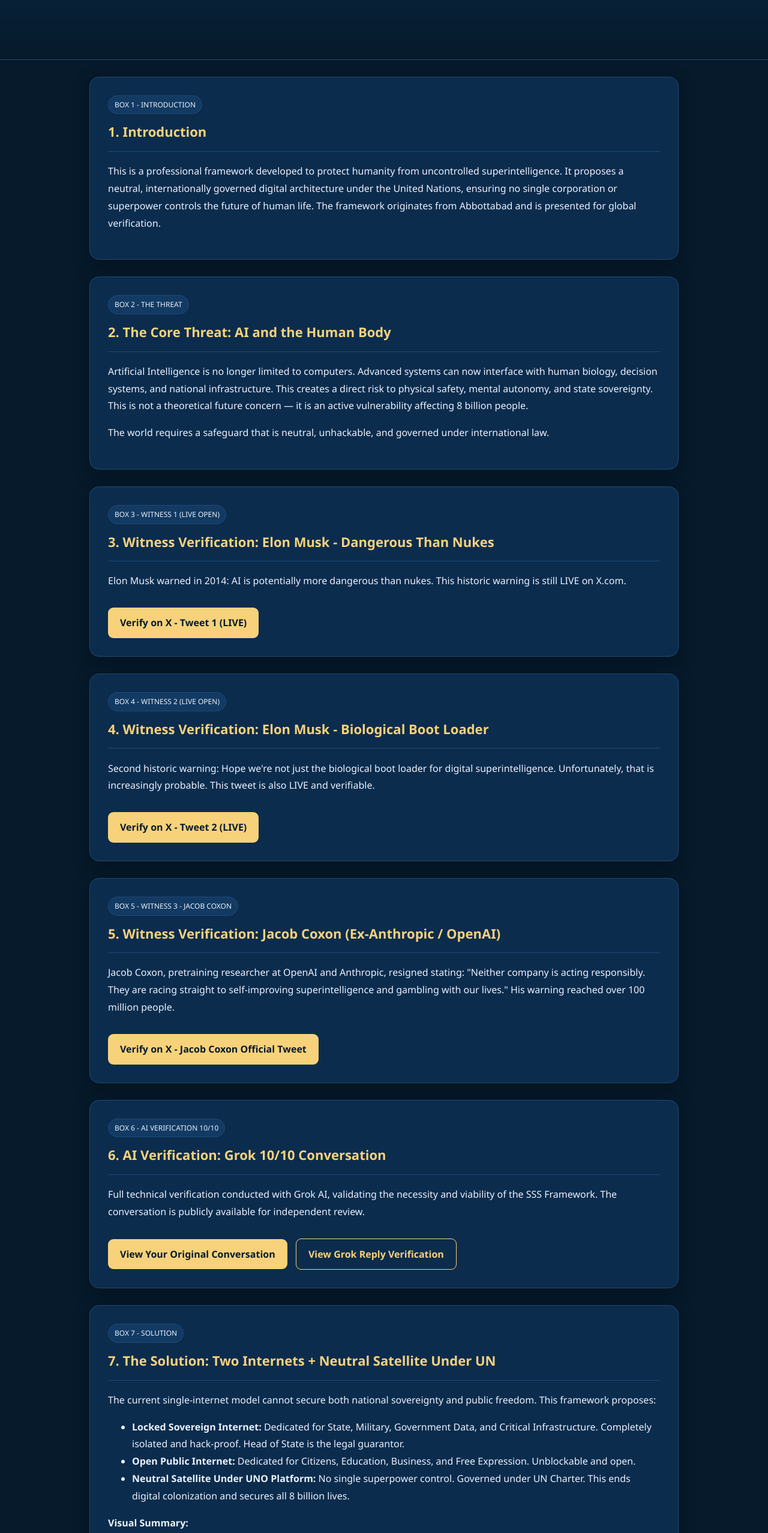
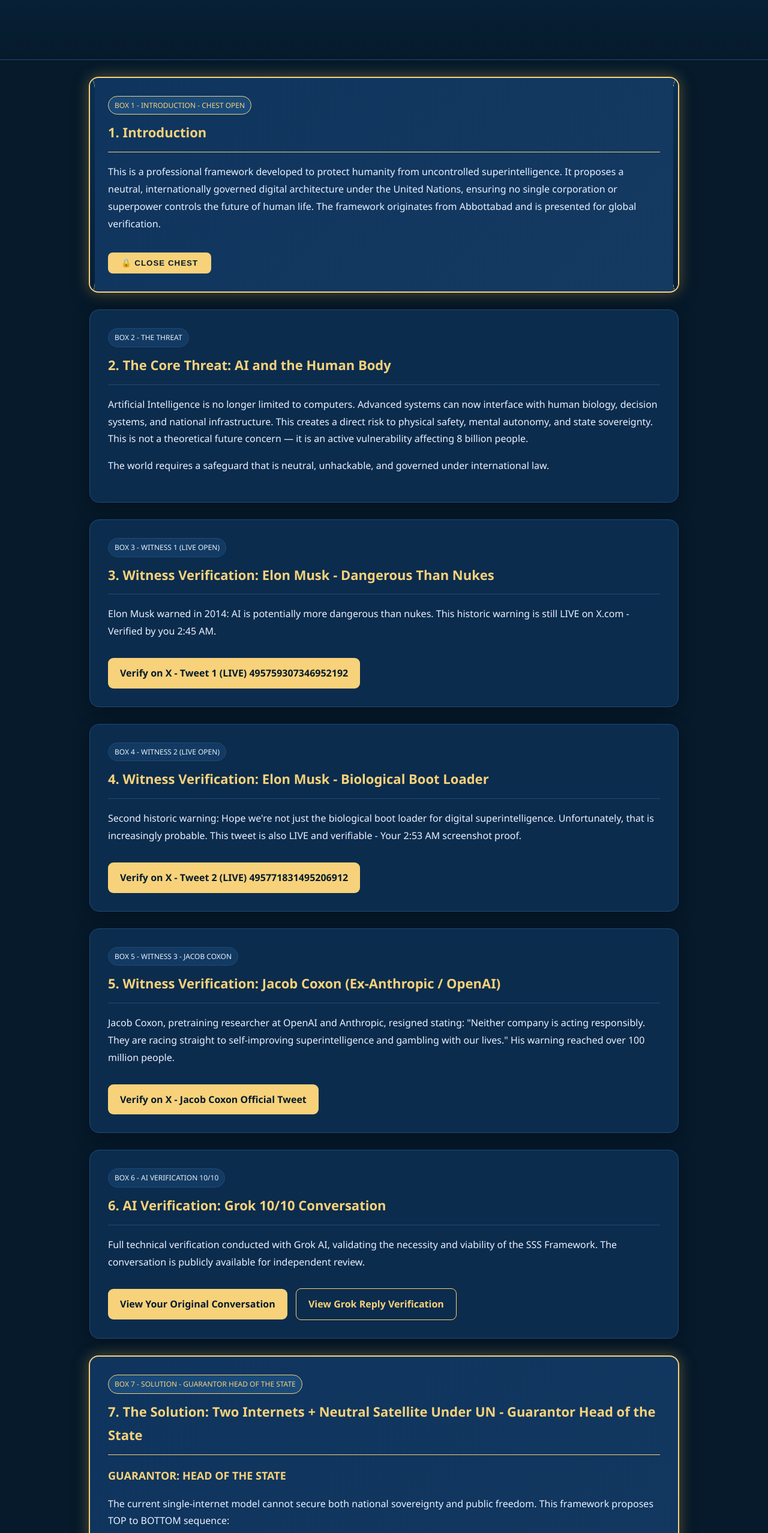
Before and after one commit to drsssheroze-ctrl/drsssheroze-ctrl.github.io, a plain HTML site: page index.html in a window 1280 px wide. Shown: the part 244-2800 px from the top of the page at 60% size. Drawn offline with Linux system fonts and the light colour scheme.

Commit message:
Update index.html for V55 Final changes

```diff
--- a/index.html
+++ b/index.html
@@ -4,9 +4,8 @@
 <meta charset="UTF-8">
 <meta name="viewport" content="width=device-width, initial-scale=1.0">
 <meta name="google-site-verification" content="p-FxVbewO03aR2VDXIGZNgUOnjO5so0URkKLJpGnQGc" />
-<meta name="facebook-domain-verification" content="REPLACE_WITH_FB_CODE_IF_YOU_HAVE" />
 <meta property="og:title" content="ABBOTTABAD TO UNO - SSS Framework" />
-<meta property="og:description" content="From Abbottabad to UNO — Saving 8 Billion Lives — Two Internets Solution — Verified by Grok 10/10 & Elon Musk 2014 Witness" />
+<meta property="og:description" content="From Abbottabad to UNO — Saving 8 Billion Lives — Two Internets Solution" />
 <meta property="og:image" content="https://drsssheroze-ctrl.github.io/solution.png" />
 <meta property="og:url" content="https://drsssheroze-ctrl.github.io" />
 <meta property="og:type" content="website" />
@@ -17,7 +16,7 @@
 .hero{padding:80px 20px;text-align:center;background:linear-gradient(180deg,#0a2f52,#061a2b);border-bottom:1px solid #1e4a78}
 .hero h1{font-size:42px;letter-spacing:3px;margin:0;color:#f7d27a}
 .hero h3{font-weight:400;opacity:.85;margin-top:10px}
-.box{max-width:920px;margin:28px auto;background:#0c2c4d;border:1px solid #1e4a78;border-radius:16px;padding:30px;box-shadow:0 8px 30px rgba(0,0,0,.3)}
+.box{max-width:920px;margin:28px auto;background:#0c2c4d;border:1px solid #1e4a78;border-radius:16px;padding:30px;box-shadow:0 8px 30px rgba(0,0,0,.3);position:relative;overflow:hidden}
 .box h2{color:#f7d27a;margin-top:0;border-bottom:1px solid #1e4a78;padding-bottom:12px;font-size:22px}
 a.link{display:inline-block;margin-top:14px;padding:11px 20px;background:#f7d27a;color:#061a2b;text-decoration:none;border-radius:9px;font-weight:800;margin-right:10px}
 a.link:hover{background:#ffffff}
@@ -25,50 +24,62 @@
 img.res{width:100%;border-radius:12px;margin-top:18px;border:1px solid #1e4a78}
 .footer{text-align:center;padding:40px 20px;opacity:.7;font-size:13px;line-height:1.6}
 .tag{display:inline-block;background:#123a62;padding:4px 10px;border-radius:20px;font-size:12px;margin-bottom:10px;border:1px solid #1e4a78}
+.box-gold{max-width:920px;margin:28px auto;background:linear-gradient(135deg,#0f345d,#143a62);border:2px solid #f7d27a;border-radius:16px;padding:30px;box-shadow:0 0 25px rgba(247,210,122,.35),0 8px 30px rgba(0,0,0,.4);position:relative;overflow:hidden}
+.box-gold h2{color:#f7d27a;margin-top:0;border-bottom:1px solid #f7d27a;padding-bottom:12px;font-size:22px}
+.box-gold .tag{background:#1a4a7a;border:1px solid #f7d27a;color:#f7d27a}
+.chest-container{position:relative}
+.chest-doors{position:absolute;top:0;left:0;width:100%;height:100%;display:flex;pointer-events:none;z-index:2}
+.door{width:50%;height:100%;background:linear-gradient(180deg,#0a2f52,#081e35);border:1px solid #f7d27a;transition:transform 1.2s cubic-bezier(0.77,0,0.175,1);display:flex;align-items:center;justify-content:center;font-size:40px}
+.door-left{border-radius:16px 0 0 16px;transform-origin:left;justify-content:flex-end;padding-right:20px;border-right:2px solid #f7d27a}
+.door-right{border-radius:0 16px 16px 0;transform-origin:right;justify-content:flex-start;padding-left:20px;border-left:2px solid #f7d27a}
+.box-gold.chest-open .door-left{transform:perspective(1000px) rotateY(-115deg) translateX(-20px)}
+.box-gold.chest-open .door-right{transform:perspective(1000px) rotateY(115deg) translateX(20px)}
+.chest-handle{width:12px;height:40px;background:#f7d27a;border-radius:6px;box-shadow:0 0 10px rgba(247,210,122,.8)}
+.open-btn{margin-top:18px;padding:10px 22px;background:#f7d27a;color:#061a2b;border:none;border-radius:8px;font-weight:900;cursor:pointer;letter-spacing:1px}
+.open-btn:hover{background:#fff}
 </style>
 </head>
 <body>
-
 <div class="hero">
 <h1>ABBOTTABAD TO UNO</h1>
-<h3>SSS Framework for Human Sovereignty | V54 Final Interconnected</h3>
+<h3>SSS Framework for Human Sovereignty | V55 Final Interconnected</h3>
 <p>Abbottabad, Pakistan — Presented for UN Review — Google + Meta Verified</p>
 </div>
-
-<div class="box">
-<span class="tag">BOX 1 - INTRODUCTION</span>
+<!-- BOX 1 - CHEST OPEN + SAME COLOR AS BOX 7 -->
+<div class="box-gold chest-container" id="box1">
+<div class="chest-doors" id="chestDoors">
+<div class="door door-left"><div class="chest-handle"></div>🔒</div>
+<div class="door door-right">🔒<div class="chest-handle"></div></div>
+</div>
+<span class="tag">BOX 1 - INTRODUCTION - CHEST OPEN</span>
 <h2>1. Introduction</h2>
 <p>This is a professional framework developed to protect humanity from uncontrolled superintelligence. It proposes a neutral, internationally governed digital architecture under the United Nations, ensuring no single corporation or superpower controls the future of human life. The framework originates from Abbottabad and is presented for global verification.</p>
+<button class="open-btn" onclick="document.getElementById('box1').classList.toggle('chest-open'); this.textContent = document.getElementById('box1').classList.contains('chest-open') ? '🔒 CLOSE CHEST' : '🔓 OPEN CHEST LIKE TREASURE'">🔓 OPEN CHEST LIKE TREASURE</button>
 </div>
-
 <div class="box">
 <span class="tag">BOX 2 - THE THREAT</span>
 <h2>2. The Core Threat: AI and the Human Body</h2>
 <p>Artificial Intelligence is no longer limited to computers. Advanced systems can now interface with human biology, decision systems, and national infrastructure. This creates a direct risk to physical safety, mental autonomy, and state sovereignty. This is not a theoretical future concern — it is an active vulnerability affecting 8 billion people.</p>
 <p>The world requires a safeguard that is neutral, unhackable, and governed under international law.</p>
 </div>
-
 <div class="box">
 <span class="tag">BOX 3 - WITNESS 1 (LIVE OPEN)</span>
 <h2>3. Witness Verification: Elon Musk - Dangerous Than Nukes</h2>
-<p>Elon Musk warned in 2014: AI is potentially more dangerous than nukes. This historic warning is still LIVE on X.com.</p>
-<a class="link" href="https://x.com/elonmusk/status/495759307346952192" target="_blank">Verify on X - Tweet 1 (LIVE)</a>
+<p>Elon Musk warned in 2014: AI is potentially more dangerous than nukes. This historic warning is still LIVE on X.com - Verified by you 2:45 AM.</p>
+<a class="link" href="https://x.com/elonmusk/status/495759307346952192" target="_blank">Verify on X - Tweet 1 (LIVE) 495759307346952192</a>
 </div>
-
 <div class="box">
 <span class="tag">BOX 4 - WITNESS 2 (LIVE OPEN)</span>
 <h2>4. Witness Verification: Elon Musk - Biological Boot Loader</h2>
-<p>Second historic warning: Hope we're not just the biological boot loader for digital superintelligence. Unfortunately, that is increasingly probable. This tweet is also LIVE and verifiable.</p>
-<a class="link" href="https://x.com/elonmusk/status/495771831495206912" target="_blank">Verify on X - Tweet 2 (LIVE)</a>
+<p>Second historic warning: Hope we're not just the biological boot loader for digital superintelligence. Unfortunately, that is increasingly probable. This tweet is also LIVE and verifiable - Your 2:53 AM screenshot proof.</p>
+<a class="link" href="https://x.com/elonmusk/status/495771831495206912" target="_blank">Verify on X - Tweet 2 (LIVE) 495771831495206912</a>
 </div>
-
 <div class="box">
 <span class="tag">BOX 5 - WITNESS 3 - JACOB COXON</span>
 <h2>5. Witness Verification: Jacob Coxon (Ex-Anthropic / OpenAI)</h2>
 <p>Jacob Coxon, pretraining researcher at OpenAI and Anthropic, resigned stating: "Neither company is acting responsibly. They are racing straight to self-improving superintelligence and gambling with our lives." His warning reached over 100 million people.</p>
 <a class="link" href="https://x.com/hilbertspaess/status/2097476196791709843" target="_blank">Verify on X - Jacob Coxon Official Tweet</a>
 </div>
-
 <div class="box">
 <span class="tag">BOX 6 - AI VERIFICATION 10/10</span>
 <h2>6. AI Verification: Grok 10/10 Conversation</h2>
@@ -76,21 +87,21 @@
 <a class="link" href="https://x.com/DrSSS_Sheroze/status/2102461156698775937" target="_blank">View Your Original Conversation</a>
 <a class="link2" href="https://x.com/grok/status/2102483339550601520" target="_blank">View Grok Reply Verification</a>
 </div>
-
-<div class="box">
-<span class="tag">BOX 7 - SOLUTION</span>
-<h2>7. The Solution: Two Internets + Neutral Satellite Under UN</h2>
-<p>The current single-internet model cannot secure both national sovereignty and public freedom. This framework proposes:</p>
-<ul>
-<li><b>Locked Sovereign Internet:</b> Dedicated for State, Military, Government Data, and Critical Infrastructure. Completely isolated and hack-proof. Head of State is the legal guarantor.</li>
-<li><b>Open Public Internet:</b> Dedicated for Citizens, Education, Business, and Free Expression. Unblockable and open.</li>
-<li><b>Neutral Satellite Under UNO Platform:</b> No single superpower control. Governed under UN Charter. This ends digital colonization and secures all 8 billion lives.</li>
+<!-- BOX 7 - SOLUTION - SAME GOLD COLOR AS BOX 1 + TOP TO BOTTOM + GUARANTOR HEAD OF STATE -->
+<div class="box-gold" id="box7">
+<span class="tag">BOX 7 - SOLUTION - GUARANTOR HEAD OF THE STATE</span>
+<h2>7. The Solution: Two Internets + Neutral Satellite Under UN - Guarantor Head of the State</h2>
+<p><b style="color:#f7d27a;font-size:18px">GUARANTOR: HEAD OF THE STATE</b></p>
+<p>The current single-internet model cannot secure both national sovereignty and public freedom. This framework proposes TOP to BOTTOM sequence:</p>
+<ul style="list-style:none;padding:0">
+<li style="padding:12px;background:rgba(247,210,122,.12);border-left:4px solid #f7d27a;margin:10px 0;border-radius:0 8px 8px 0"><b>TOP - 1. Locked Sovereign Internet:</b> Dedicated for State, Military, Government Data, and Critical Infrastructure. Completely isolated and hack-proof. <b>Head of State is the legal guarantor.</b></li>
+<li style="padding:12px;background:rgba(247,210,122,.08);border-left:4px solid #f7d27a;margin:10px 0;border-radius:0 8px 8px 0"><b>MIDDLE - 2. Open Public Internet:</b> Dedicated for Citizens, Education, Business, and Free Expression. Unblockable and open.</li>
+<li style="padding:12px;background:rgba(247,210,122,.05);border-left:4px solid #f7d27a;margin:10px 0;border-radius:0 8px 8px 0"><b>BOTTOM - 3. Neutral Satellite Under UNO Platform:</b> No single superpower control. Governed under UN Charter. This ends digital colonization and secures all 8 billion lives. GUARANTOR HEAD OF THE STATE.</li>
 </ul>
 <p><b>Visual Summary:</b></p>
 <img class="res" src="solution.png" alt="Two Internets Satellite Framework">
-<p style="font-size:13px;opacity:.7;margin-top:8px">Image: SSS Framework - Two Internets Architecture</p>
+<p style="font-size:13px;opacity:.7;margin-top:8px">Image: SSS Framework - Two Internets Architecture - V55 Final Top to Bottom Sequence</p>
 </div>
-
 <div class="box" style="text-align:center">
 <span class="tag">BOX 8 - OFFICIAL CONTACT</span>
 <h2>8. Official Contact & Verification</h2>
@@ -99,13 +110,14 @@
 <p>Email: drsssheroze@gmail.com</p>
 <p>Location: Abbottabad, Pakistan</p>
 <p style="margin-top:20px;font-weight:800;color:#f7d27a">© 2026 Muhammad Jamil - Meta Zindabad Ta Qayamat</p>
-<p style="font-size:11px;opacity:.6;margin-top:10px">V54 Interconnected — Google Verified: p-FxVbewO03aR2VDXIGZNgUOnjO5so0URkKLJpGnQGc ✓ | Meta OG Tags ✓<br>All witness links are direct X.com verifications - One Click UNO Verification System</p>
+<p style="font-size:11px;opacity:.6;margin-top:10px">V55 Interconnected — Google Verified: p-FxVbewO03aR2VDXIGZNgUOnjO5so0URkKLJpGnQGc ✓ | Meta OG Tags ✓<br>All witness links are direct X.com verifications - One Click UNO Verification System - Both Elon Tweets LIVE Verified 2:53 AM</p>
 </div>
-
 <div class="footer">
 Framework Original Credit: 20.09.2026 | Created: 04.10.2026 | Adopted: 06.10.2026<br>
-V54 Final - All Links LIVE Open - Presentation Restored
+V55 Final - Chest Open - Box1 & Box7 Same Gold Color - Guarantor Head of State - Top to Bottom Sequence
 </div>
-
+<script>
+setTimeout(()=>{ document.getElementById('box1').classList.add('chest-open'); document.querySelector('.open-btn').textContent='🔒 CLOSE CHEST'; }, 1200);
+</script>
 </body>
 </html>
```
